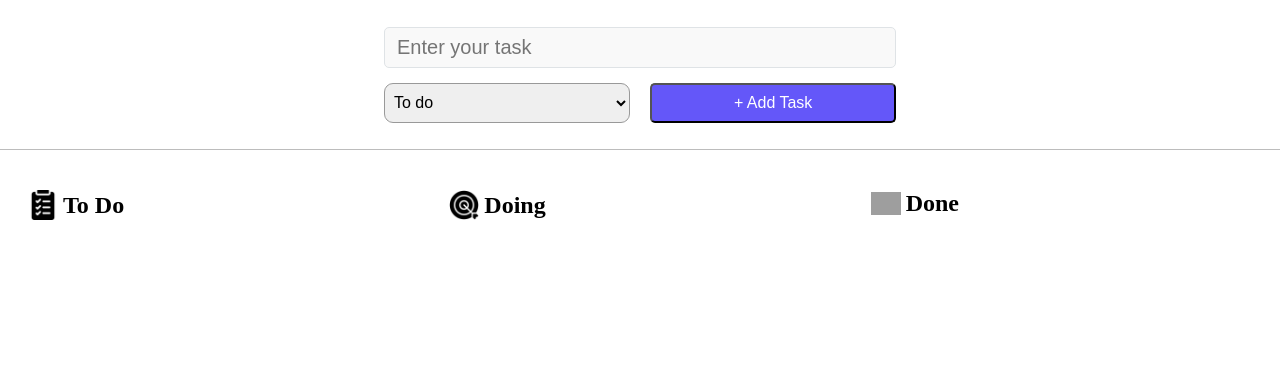
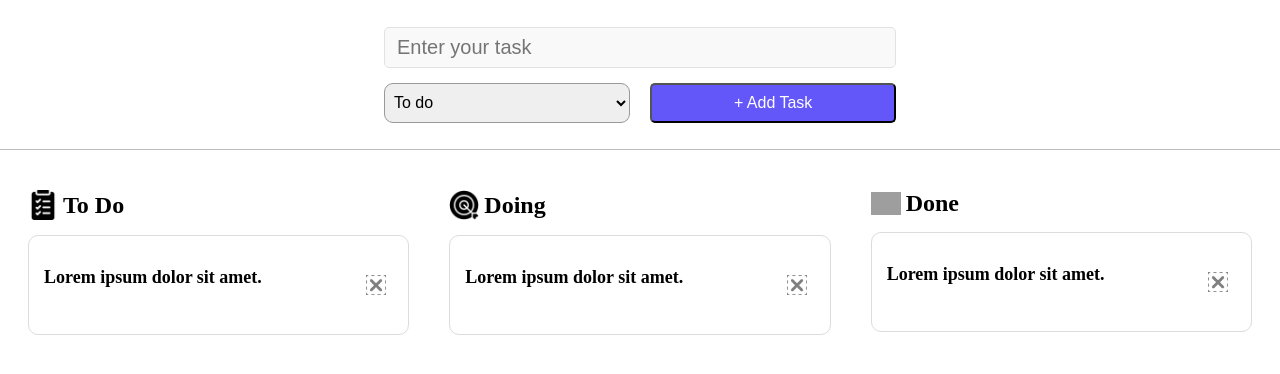
Before and after one commit to Kerciu/todo-app-react, a React (Vite) app: page / in a window 1280 px wide. Shown: the top 374 px of the page. Built offline with nearby package versions, Linux system fonts and the light colour scheme; grey boxes are pictures that could not be loaded.

Commit message:
added styles for task cards

```diff
--- a/src/assets/components/TaskCard.css
+++ b/src/assets/components/TaskCard.css
@@ -0,0 +1,42 @@
+.task-card {
+    display: flex;
+    align-items: center;
+    justify-content: space-between;
+    width: 100%;
+    min-height: 100px;
+    border: 1px solid #dcdcdc;
+    border-radius: 10px;
+    padding: 15px;
+    margin: 15px 0;
+}
+
+.task-text {
+    font-size: 18px;
+    font-weight: 600;
+    margin-bottom: 15px;
+}
+
+.task-delete {
+    width: 35px;
+    height: 35px;
+    border-radius: 100%;
+    display: flex;
+    align-items: center;
+    justify-content: center;
+    cursor: pointer;
+    transition: all 0.3s ease-in-out;
+}
+
+.task-delete:hover {
+    background-color: #ebebeb;
+}
+
+.delete-icon {
+    width: 20px;
+    opacity: 50%;
+    transition: all 0.3s ease-in-out;
+}
+
+.task-delete:hover .delete-icon {
+    opacity: 100%;
+}
--- a/src/assets/components/TaskColumn.jsx
+++ b/src/assets/components/TaskColumn.jsx
@@ -1,4 +1,5 @@
 import React from "react";
+import TaskCard from "./TaskCard"
 
 import "./TaskColumn.css";
 
@@ -9,6 +10,8 @@ const TaskColumn = (props) => {
         <h2 className="task-column-heading">
             <img className="task-column-icon" src={icon} alt="Task status image" />{title}
         </h2>
+
+        <TaskCard />
     </section>
 }
 
```
